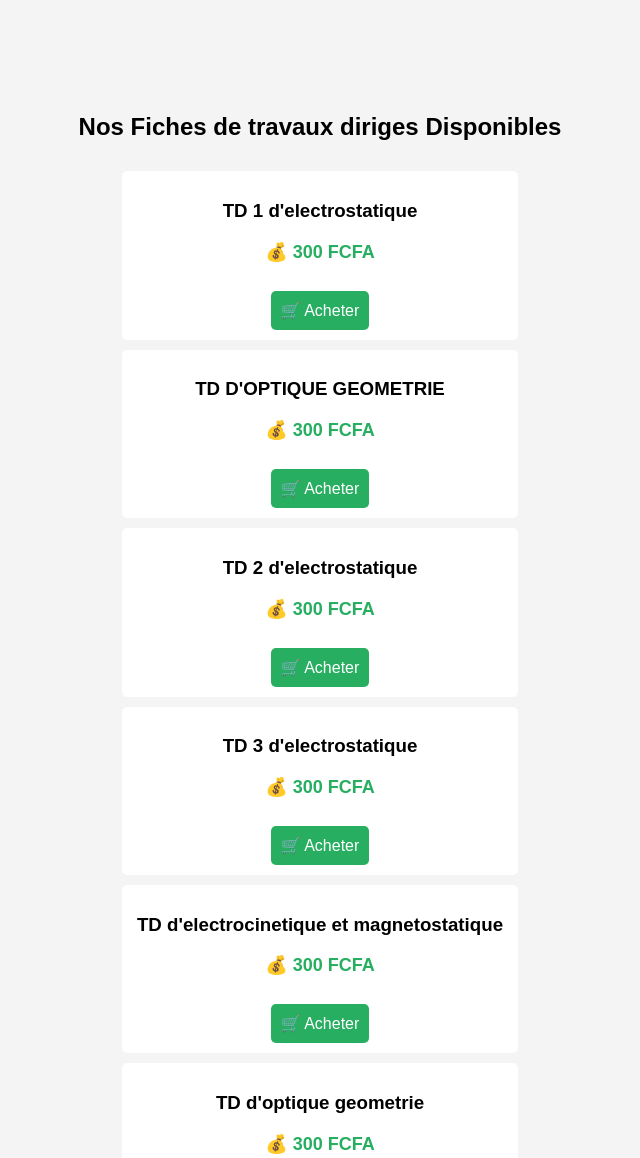
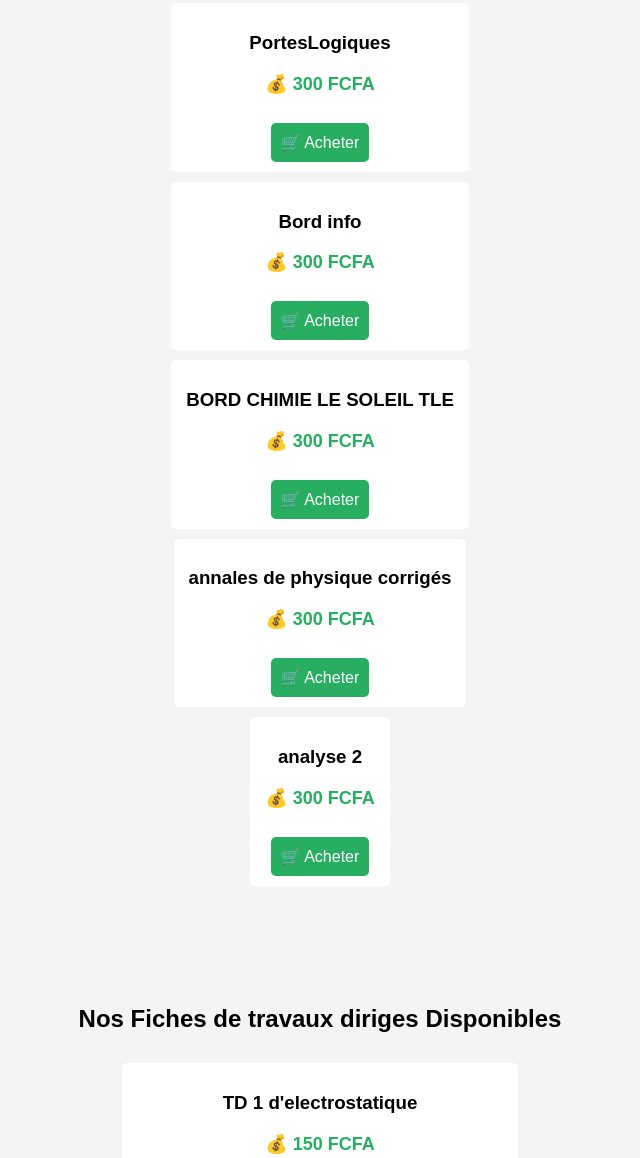
Before and after one commit to biblio-tma/TMA, a plain HTML site: page index.html in a window 1280 px wide. Shown: the part 1447-2605 px from the top of the page, without its empty margins (320-960 px from the left). Drawn offline with Linux system fonts and the light colour scheme.

Commit message:
Update index.html

```diff
--- a/index.html
+++ b/index.html
@@ -63,6 +63,35 @@
                 <p class="prix">💰 300 FCFA </p>
                 <button class="buy-btn" onclick="acheter('cours-electrocinetique', 10)">🛒 Acheter</button>
             </div>
+            <div class="livre" data-titre="PortesLogiques">
+                <h3>PortesLogiques</h3>
+                <p class="prix">💰 300 FCFA </p>
+                <button class="buy-btn" onclick="acheter('PortesLogiques', 10)">🛒 Acheter</button>
+            </div>
+            <div class="livres-container">
+            <div class="livre" data-titre="Bord info">
+                <h3>Bord info</h3>
+                <p class="prix">💰 300 FCFA </p>
+                <button class="buy-btn" onclick="acheter('Bord info', 10)">🛒 Acheter</button>
+            </div>
+            <div class="livres-container">
+            <div class="livre" data-titre="BORD CHIMIE LE SOLEIL TLE">
+                <h3>BORD CHIMIE LE SOLEIL TLE</h3>
+                <p class="prix">💰 300 FCFA </p>
+                <button class="buy-btn" onclick="acheter('BORD CHIMIE LE SOLEIL TLE', 10)">🛒 Acheter</button>
+            </div>
+            <div class="livres-container">
+            <div class="livre" data-titre="annales de physique corrigés ">
+                <h3>annales de physique corrigés </h3>
+                <p class="prix">💰 300 FCFA </p>
+                <button class="buy-btn" onclick="acheter('annales de physique corrigés ', 10)">🛒 Acheter</button>
+            </div>
+            <div class="livres-container">
+            <div class="livre" data-titre="analyse 2">
+                <h3>analyse 2</h3>
+                <p class="prix">💰 300 FCFA </p>
+                <button class="buy-btn" onclick="acheter('analyse 2', 10)">🛒 Acheter</button>
+            </div>
         </div>
     </section>
         <section id="Fiche de TD">
@@ -70,32 +99,32 @@
         <div class="livres-container">
             <div class="livre" data-titre="TD 1 d'electrostatique">
                 <h3>TD 1 d'electrostatique</h3>
-                <p class="prix">💰 300 FCFA </p>
+                <p class="prix">💰 150 FCFA </p>
                 <button class="buy-btn" onclick="acheter('td1electrostatique', 10)">🛒 Acheter</button>
             </div>
             <div class="livre" data-titre="TD D'OPTIQUE GEOMETRIE">
                 <h3>TD D'OPTIQUE GEOMETRIE</h3>
-                <p class="prix">💰 300 FCFA </p>
+                <p class="prix">💰 150 FCFA </p>
                 <button class="buy-btn" onclick="acheter('FICHE_DE_TD_OPTIQUE_GEOMETRIQUE', 10)">🛒 Acheter</button>
             </div>
             <div class="livre" data-titre="TD 2 d'electrostatique">
                 <h3>TD 2 d'electrostatique</h3>
-                <p class="prix">💰 300 FCFA </p>
+                <p class="prix">💰 150 FCFA </p>
                 <button class="buy-btn" onclick="acheter('td2electrostatique', 10)">🛒 Acheter</button>
             </div>
             <div class="livre" data-titre="TD 3 d'electrostatique">
                 <h3>TD 3 d'electrostatique</h3>
-                <p class="prix">💰 300 FCFA </p>
+                <p class="prix">💰 150 FCFA </p>
                 <button class="buy-btn" onclick="acheter('td3electrostatique', 300)">🛒 Acheter</button>
             </div>
             <div class="livre" data-titre="TD d'electrocinetique et magnetostatique">
                 <h3>TD d'electrocinetique et magnetostatique</h3>
-                <p class="prix">💰 300 FCFA </p>
+                <p class="prix">💰 150 FCFA </p>
                 <button class="buy-btn" onclick="acheter('TD 2 Électrocinétique et Magnétostatique', 10)">🛒 Acheter</button>
             </div>
             <div class="livre" data-titre="TD d'optique geometrie">
                 <h3>TD d'optique geometrie</h3>
-                <p class="prix">💰 300 FCFA </p>
+                <p class="prix">💰 150 FCFA </p>
                 <button class="buy-btn" onclick="acheter('tuto 2 optics_041533', 300)">🛒 Acheter</button>
             </div>
         </div>
@@ -105,12 +134,12 @@
         <div class="livres-container">
             <div class="livre" data-titre="Corrige td2 d'electrostatique">
                 <h3>Corrige td2 d'electrostatique</h3>
-                <p class="prix">💰 300 FCFA </p>
+                <p class="prix">💰 350 FCFA </p>
                 <button class="buy-btn" onclick="acheter('corrigétd2electrostatique', 300)">🛒 Acheter</button>
             </div>
             <div class="livre" data-titre="Corrige td3 d'electrostatique">
                 <h3>Corrige td3 d'electrostatique</h3>
-                <p class="prix">💰 300 FCFA </p>
+                <p class="prix">💰 350 FCFA </p>
                 <button class="buy-btn" onclick="acheter('corrigétd3electrostatique', 300)">🛒 Acheter</button>
             </div>
         </div>
@@ -120,60 +149,60 @@
         <div class="livres-container">
             <div class="livre" data-titre="epreuve du cc analyse1">
                 <h3>epreuve du cc analyse1</h3>
-                <p class="prix">💰 300 FCFA </p>
+                <p class="prix">💰 200 FCFA </p>
                 <button class="buy-btn" onclick="acheter('cc analyse iut', 300)">🛒 Acheter</button>
             </div>
             <div class="livre" data-titre="Epreuve cc de programmation">
                 <h3>Epreuve cc de programmation</h3>
-                <p class="prix">💰 300 FCFA </p>
+                <p class="prix">💰 200 FCFA </p>
                 <button class="buy-btn" onclick="acheter('cc de programmation 1', 300)">🛒 Acheter</button>
             </div>
             <div class="livre" data-titre="EPREUVE DE MATHS ENSPD 2023">
                 <img src="enspd.jpg" alt="enspd">
                 <h3>EPREUVE DE MATHS ENSPD 2023</h3>
-                <p class="prix">💰 300 FCFA </p>
+                <p class="prix">💰 400 FCFA </p>
                 <button class="buy-btn" onclick="acheter('ENSPD MATHS 2023_053123', 300)">🛒 Acheter</button>
             </div>
             <div class="livre" data-titre="EPREUVE DE MATHS ENSPD 2022">
                 <img src="enspd.jpg" alt="enspd">
                 <h3>EPREUVE DE MATHS ENSPD 2022</h3>
-                <p class="prix">💰 300 FCFA </p>
+                <p class="prix">💰 400 FCFA </p>
                 <button class="buy-btn" onclick="acheter('EPREUVE_ENSPD_NIV1_MATHS_2022-1 (1)', 300)">🛒 Acheter</button>
             </div>
             <div class="livre" data-titre="EPREUVE DE MATHS ENSPD 2021">
                 <img src="enspd.jpg" alt="enspd">
                 <h3>EPREUVE DE MATHS ENSPD 2021</h3>
-                <p class="prix">💰 300 FCFA </p>
+                <p class="prix">💰 400 FCFA </p>
                 <button class="buy-btn" onclick="acheter('EPREUVE_MATHS_ENSPD_2021-1', 300)">🛒 Acheter</button>
             </div>
             <div class="livre" data-titre="EPREUVE DE MATHS ENSPD 2020">
                 <img src="enspd.jpg" alt="enspd">
                 <h3>EPREUVE DE MATHS ENSPD 2020</h3>
-                <p class="prix">💰 300 FCFA </p>
+                <p class="prix">💰 400 FCFA </p>
                 <button class="buy-btn" onclick="acheter('maths 2020', 300)">🛒 Acheter</button>
             </div>
             <div class="livre" data-titre="EPREUVE DE PHYSIQUE 2 ENSPY 2024">
                 <img src="enspy.jpg" alt="enspy">
                 <h3>EPREUVE DE PHYSIQUE 2 ENSPY 2024</h3>
-                <p class="prix">💰 300 FCFA </p>
+                <p class="prix">💰 400 FCFA </p>
                 <button class="buy-btn" onclick="acheter('PHY ENSPY ING 2024', 300)">🛒 Acheter</button>
             </div>
             <div class="livre" data-titre="EPREUVE DE PHYSIQUE 1 ENSPY 2024">
                 <img src="enspy.jpg" alt="enspy">
                 <h3>EPREUVE DE PHYSIQUE 1 ENSPY 2024</h3>
-                <p class="prix">💰 300 FCFA </p>
+                <p class="prix">💰 400 FCFA </p>
                 <button class="buy-btn" onclick="acheter('PHYS 1 ENSPY 2024', 300)">🛒 Acheter</button>
             </div>
             <div class="livre" data-titre="EPREUVE DE MATHS 2 ENSPY 2024">
                 <img src="enspy.jpg" alt="enspy">
                 <h3>EPREUVE DE MATHS 2 ENSPY 2024</h3>
-                <p class="prix">💰 300 FCFA </p>
+                <p class="prix">💰 400 FCFA </p>
                 <button class="buy-btn" onclick="acheter('MATHS 2 ENSPY ING 2024', 300)">🛒 Acheter</button>
             </div>
             <div class="livre" data-titre="EPREUVE DE MATHS 1 ENSPY 2024">
                 <img src="enspy.jpg" alt="enspy">
                 <h3>EPREUVE DE MATHS 1 ENSPY 2024</h3>
-                <p class="prix">💰 300 FCFA </p>
+                <p class="prix">💰 400 FCFA </p>
                 <button class="buy-btn" onclick="acheter('Epreuve Maths ENSPY 1ER CYCLE 2024', 300)">🛒 Acheter</button>
             </div>
         </div>
@@ -183,17 +212,17 @@
         <div class="livres-container">
             <div class="livre" data-titre="Corrige cc de mecanique">
                 <h3>Corrige cc de mecanique</h3>
-                <p class="prix">💰 300 FCFA </p>
+                <p class="prix">💰 350 FCFA </p>
                 <button class="buy-btn" onclick="acheter('CC1 mecanique du point ', 300)">🛒 Acheter</button>
             </div>
             <div class="livre" data-titre="Corrige sn de mecanique">
                 <h3>Corrige sn de mecanique</h3>
-                <p class="prix">💰 300 FCFA </p>
+                <p class="prix">💰 350 FCFA </p>
                 <button class="buy-btn" onclick="acheter('SN1 de mecanique du point ', 300)">🛒 Acheter</button>
             </div>
             <div class="livre" data-titre="Corrige cc de programmation">
                 <h3>Corrige cc de programmation</h3>
-                <p class="prix">💰 300 FCFA </p>
+                <p class="prix">💰 350 FCFA </p>
                 <button class="buy-btn" onclick="acheter('corrige du cc de programmation 1', 300)">🛒 Acheter</button>
             </div>
         </div>
```
